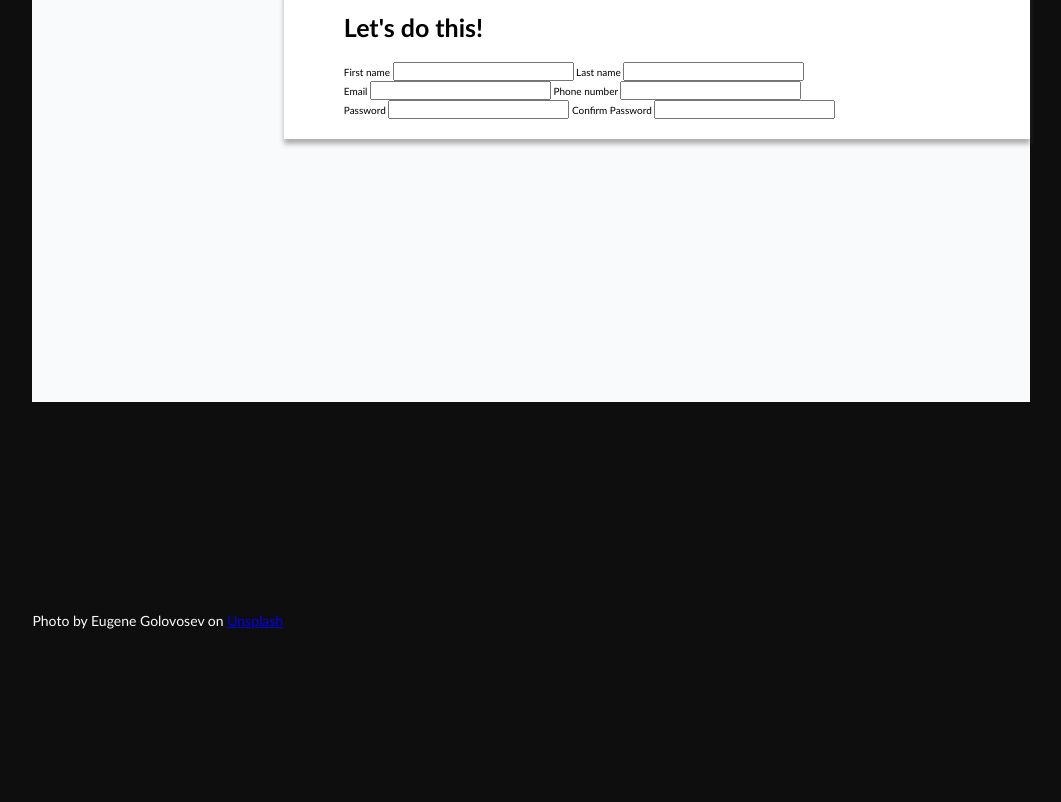
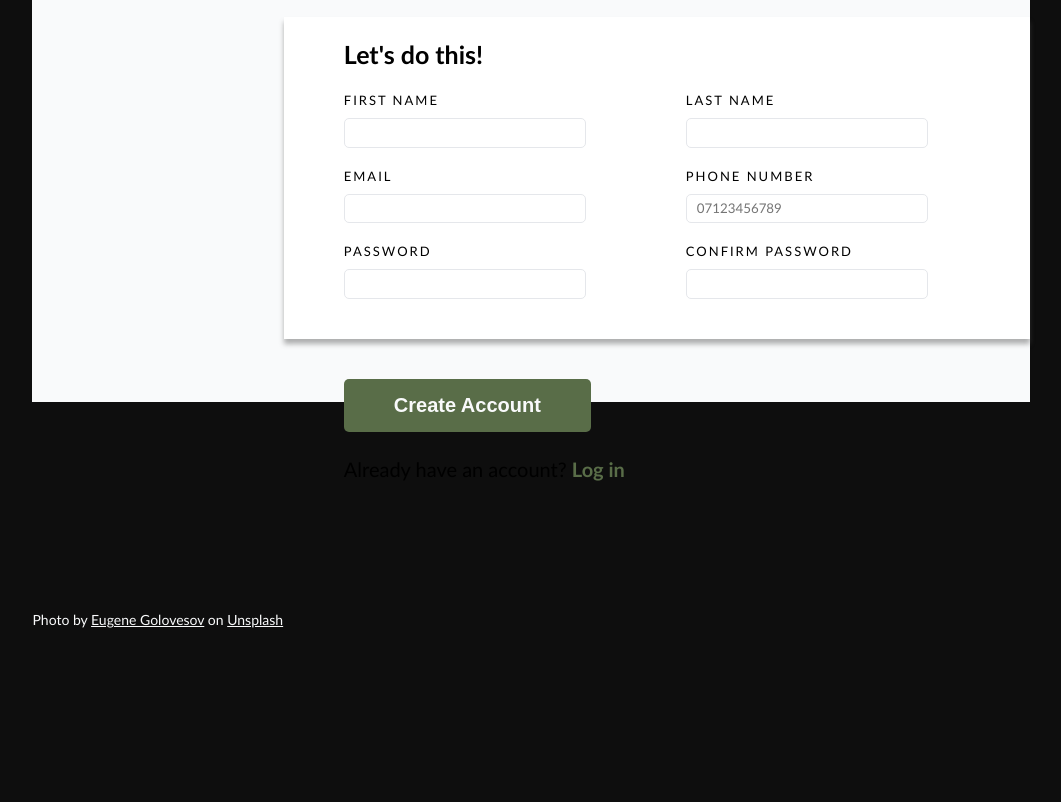
Before and after one commit to Will1611/signup-form, a plain HTML site: page index.html in a window 1280 px wide. Shown: the part 410-1212 px from the top of the page, without its empty margins (109-1170 px from the left). Drawn offline with Linux system fonts and the light colour scheme.

Commit message:
Final commit

```diff
--- a/index.html
+++ b/index.html
@@ -19,8 +19,12 @@
         </div>
         <footer>
           <p>
-            Photo by Eugene Golovosev on
-            <a href="https://unsplash.com/">Unsplash</a>
+            Photo by
+            <a href="https://unsplash.com/@eugene_golovesov" target="_blank"
+              >Eugene Golovesov</a
+            >
+            on
+            <a href="https://unsplash.com/" target="_blank">Unsplash</a>
           </p>
         </footer>
       </div>
@@ -36,29 +40,64 @@
         <form action="https://httpbin.org/post" class="form">
           <div class="form-div">
             <p class="p-large">Let's do this!</p>
-            <div class="form-line-1">
-              <label for="">First name</label>
-              <input type="text" />
-              <label for="">Last name</label>
-              <input type="text" />
+            <div class="form-row">
+              <div class="form-col">
+                <label for="first-name">First name</label>
+                <input type="text" id="first-name" name="first-name" required />
+              </div>
+              <div class="form-col">
+                <label for="last-name">Last name</label>
+                <input type="text" id="last-name" name="last-name" required />
+              </div>
             </div>
-            <div class="form-line-2">
-              <label for="">Email</label>
-              <input type="email" />
-              <label for="">Phone number</label>
-              <input type="text" />
+            <div class="form-row">
+              <div class="form-col">
+                <label for="email">Email</label>
+                <input type="email" id="email" name="email" required />
+              </div>
+              <div class="form-col">
+                <label for="phone">Phone number</label>
+                <input
+                  type="tel"
+                  id="phone"
+                  name="phone"
+                  placeholder="07123456789"
+                  minlength="11"
+                  maxlength="11"
+                  required
+                />
+              </div>
             </div>
-            <div class="form-line-3">
-              <label for="">Password</label>
-              <input type="password" />
-              <label for="">Confirm Password</label>
-              <input type="password" />
+            <div class="form-row">
+              <div class="form-col">
+                <label for="password">Password</label>
+                <input
+                  type="password"
+                  id="password"
+                  name="password"
+                  minlength="8"
+                  required
+                />
+              </div>
+              <div class="form-col">
+                <label for="confirm">Confirm Password</label>
+                <input
+                  type="password"
+                  id="confirm"
+                  name="confirm"
+                  minlength="8"
+                  required
+                />
+              </div>
             </div>
           </div>
+          <div class="form-bottom">
+            <button type="submit">Create Account</button>
+            <p class="p-small">
+              Already have an account? <a href="#">Log in</a>
+            </p>
+          </div>
         </form>
-        <button type="submit">Create Account</button>
-
-        <p>Already have an account? <a href="#">Log in</a></p>
       </div>
     </div>
   </body>
--- a/style.css
+++ b/style.css
@@ -13,11 +13,12 @@
 :root {
   box-sizing: border-box;
   font-size: 62.5%;
-
   --black: #0e0e0e;
   --black-trans: #0e0e0eb2;
   --white: #f9fafb;
+  --green: #596d48;
   --heading-width: 10rem;
+  --margin-bottom: 2rem;
 }
 
 body {
@@ -33,62 +34,115 @@ body {
   width: 78%;
   background-color: var(--white);
   margin: 0 auto;
-
   display: flex;
 }
 
 .main-content {
   height: 100%;
   width: 100%;
-
   position: relative;
-
   padding: 20rem 6rem;
 }
 
 .form {
-  /* background-color: deeppink; */
   position: absolute;
-
   /* Overrides padding (left, 3rem) */
   left: 0rem;
   width: 100%;
+}
+
+label {
+  text-transform: uppercase;
+  margin-bottom: 5px;
+  letter-spacing: 2px;
+  font-size: 1.3rem;
+  font-weight: 500;
+  cursor: pointer;
+}
+
+input {
+  border: 1px solid #e5e7eb;
+  width: 22rem;
+  height: 2.75rem;
+  border-radius: 5px;
+  font-family: inherit;
+  padding: 0 1rem;
+}
+
+input:focus {
+  border: 1px solid red;
+  box-shadow: 5px 3px 5px #d1d1d181;
+  outline: none;
+}
+
+input:valid {
+  border: 1px solid green;
+}
+
+.form-row {
+  display: flex;
+  gap: 10rem;
+}
+
+.form-col {
+  display: flex;
+  flex-direction: column;
+  gap: 0.5rem;
+  margin-bottom: var(--margin-bottom);
+}
+
+.form-bottom {
+  padding-left: 6rem;
 }
 
 .form-div {
   background-color: #fff;
   box-shadow: 0px 5px 5px #53535373;
   padding: 2rem 6rem;
+  margin-bottom: calc(var(--margin-bottom) * 2);
+}
+
+p {
+  line-height: 3.5rem;
 }
 
 .p-large {
   font-size: 2.5rem;
   font-weight: 600;
-  margin-bottom: 2rem;
+  margin-bottom: var(--margin-bottom);
+}
+.p-small {
+  font-size: 2rem;
+  margin-bottom: var(--margin-bottom);
+}
+
+button {
+  background-color: var(--green);
+  border: none;
+  color: var(--white);
+  padding: 1.5rem 5rem;
+  border-radius: 5px;
+  margin-bottom: var(--margin-bottom);
+  font-size: 2rem;
+  font-weight: bold;
+  cursor: pointer;
 }
 
 .image {
   height: 100%;
   width: 40%;
-
   background: url(img/img_main);
   background-size: cover;
   background-repeat: no-repeat;
-
-  /* display: flex;
-  flex-direction: column; */
 }
 
 .heading {
   width: 100%;
   height: 15rem;
   background-color: var(--black-trans);
-
   position: relative;
   top: 20rem;
-
   color: #fff;
-
   display: flex;
   justify-content: center;
   align-items: center;
@@ -106,10 +160,24 @@ h1 {
 
 footer {
   position: relative;
-  top: 86rem;
+  top: 85rem;
   color: var(--white);
   width: 100%;
   display: flex;
   justify-content: center;
   font-size: 1.4rem;
 }
+
+footer a:link,
+footer a:visited {
+  color: var(--white);
+  cursor: pointer;
+}
+
+form a:link,
+form a:visited {
+  color: var(--green);
+  text-decoration: none;
+  font-weight: bold;
+  cursor: pointer;
+}
```
